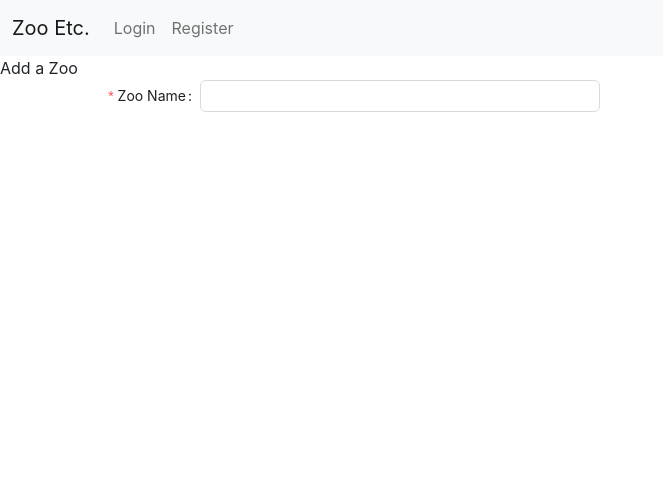
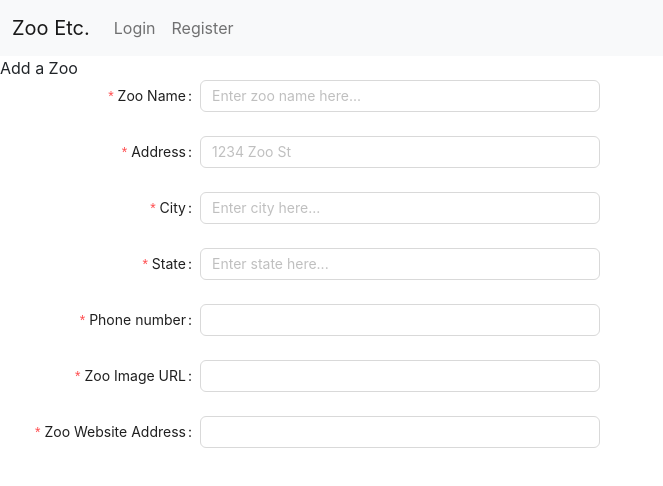
Before and after one commit to laurafurnivall/ZooEtc, a React (Create React App) app in the folder Client/zooetc/: page /Zoos/Add in a window 1280 px wide. Shown: the top 486 px of the page, without its empty margins (0-663 px from the left). Built offline with nearby package versions, Linux system fonts and the light colour scheme; no server answers.

Commit message:
Full form, still need functuality

```diff
--- a/Client/zooetc/src/components/Zoos/ZooForm.js
+++ b/Client/zooetc/src/components/Zoos/ZooForm.js
@@ -12,14 +12,14 @@ import {
 } from 'antd';
 import React, { useState } from 'react';
 
-export default function ZooForm() {
+export default function ZooForm({ Zoo }) {
     const onFinish = (values) => {
         console.log('Success:', values);
     };
     const onFinishFailed = (errorInfo) => {
         console.log('Failed:', errorInfo);
     };
-    return<>
+    return <>
         <Form
             name='zooform'
             labelCol={{
@@ -50,9 +50,92 @@ export default function ZooForm() {
                     ]
                 }
             >
-        <Input/>
+                <Input placeholder='Enter zoo name here...'/>
             </Form.Item>
-
+            <Form.Item
+                label="Address"
+                name="address"
+                rules={
+                    [
+                        {
+                            required: true,
+                            message: 'Please an address!',
+                        },
+                    ]
+                }
+            >
+                <Input placeholder='1234 Zoo St'/>
+            </Form.Item>
+            <Form.Item
+                label="City"
+                name="city"
+                rules={
+                    [
+                        {
+                            required: true,
+                            message: 'Please a city!',
+                        },
+                    ]
+                }
+            >
+                <Input placeholder='Enter city here...' />
+            </Form.Item>
+            <Form.Item
+                label="State"
+                name="state"
+                rules={
+                    [
+                        {
+                            required: true,
+                            message: 'Please a state!',
+                        },
+                    ]
+                }
+            >
+                <Input placeholder='Enter state here...' />
+            </Form.Item>
+            <Form.Item
+                label="Phone number"
+                name="phoneNumber"
+                rules={
+                    [
+                        {
+                            required: true,
+                            message: 'Please a phone number!',
+                        },
+                    ]
+                }
+            >
+                <Input />
+            </Form.Item>
+            <Form.Item
+                label="Zoo Image URL"
+                name="zooUrl"
+                rules={
+                    [
+                        {
+                            required: true,
+                            message: 'Please a zoo image url!',
+                        },
+                    ]
+                }
+            >
+                <Input />
+            </Form.Item>
+            <Form.Item
+                label="Zoo Website Address"
+                name="zooUrl"
+                rules={
+                    [
+                        {
+                            required: true,
+                            message: 'Please a zoo website address!',
+                        },
+                    ]
+                }
+            >
+                <Input />
+            </Form.Item>
         </Form>
     </>
 }
--- a/Client/zooetc/src/components/Zoos/ZooList.js
+++ b/Client/zooetc/src/components/Zoos/ZooList.js
@@ -3,7 +3,7 @@ import { getAllZoos } from "../../modules/zooManager";
 import { SearchOutlined } from '@ant-design/icons';
 import { Button, Input, Space, Table } from 'antd';
 import Highlighter from 'react-highlight-words';
-import { useNavigate } from "react-router-dom";
+import { useNavigate, Link } from "react-router-dom";
 
 export default function ZooList({userProfile}) {
     const [zoos, setZoos] = useState([]);
@@ -16,9 +16,10 @@ export default function ZooList({userProfile}) {
     useEffect(() => {
         getAllZoos().then((zoos) => {
             setZoos(zoos);
-            setFilteredZoos(zoos);
         });
-    }, [zoos]);
+    }, []);
+
+
 
 
     const handleSearch = (selectedKeys, confirm, dataIndex) => {
@@ -28,12 +29,20 @@ export default function ZooList({userProfile}) {
     };
 
 
-    const data = filteredZoos.map((z) => ({
+    const data = zoos.map((z) => ({
         key: z.id,
         ZooName: z.zooName,
         City: z.city,
         State: z.state,
-
+        ZooUrl: <Link
+        href={z.zooUrl}
+        onClick={(e) => {
+          e.preventDefault();
+          window.open(z.zooUrl, "_blank");
+        }}
+      >
+        {z.zooUrl}
+      </Link>
     }));
 
 
@@ -76,7 +85,7 @@ export default function ZooList({userProfile}) {
                         Search
                     </Button>
                     <Button
-                        onClick={() => {clearFilters && handleReset(clearFilters) && getAllZoos();}}
+                        onClick={() => {clearFilters && handleReset(clearFilters)}}
                         size="small"
                         style={{
                             width: 90,
@@ -145,10 +154,15 @@ export default function ZooList({userProfile}) {
             key: 'State',
             ...getColumnSearchProps('State'),
         },
+        {
+            title: 'Website',
+            dataIndex: 'ZooUrl',
+            key: 'ZooUrl',
+        },
     ];
 
     return <>
-    {userProfile.isAdmin === true ? <Button
+    {userProfile && userProfile.isAdmin === true ? <Button
     onClick={() =>
         navigate("./Add")}>Add a Zoo</Button> : ""}
     <Table columns={columns} dataSource={data} />
```
Lines whose indentation alone changed are shown as unchanged.
